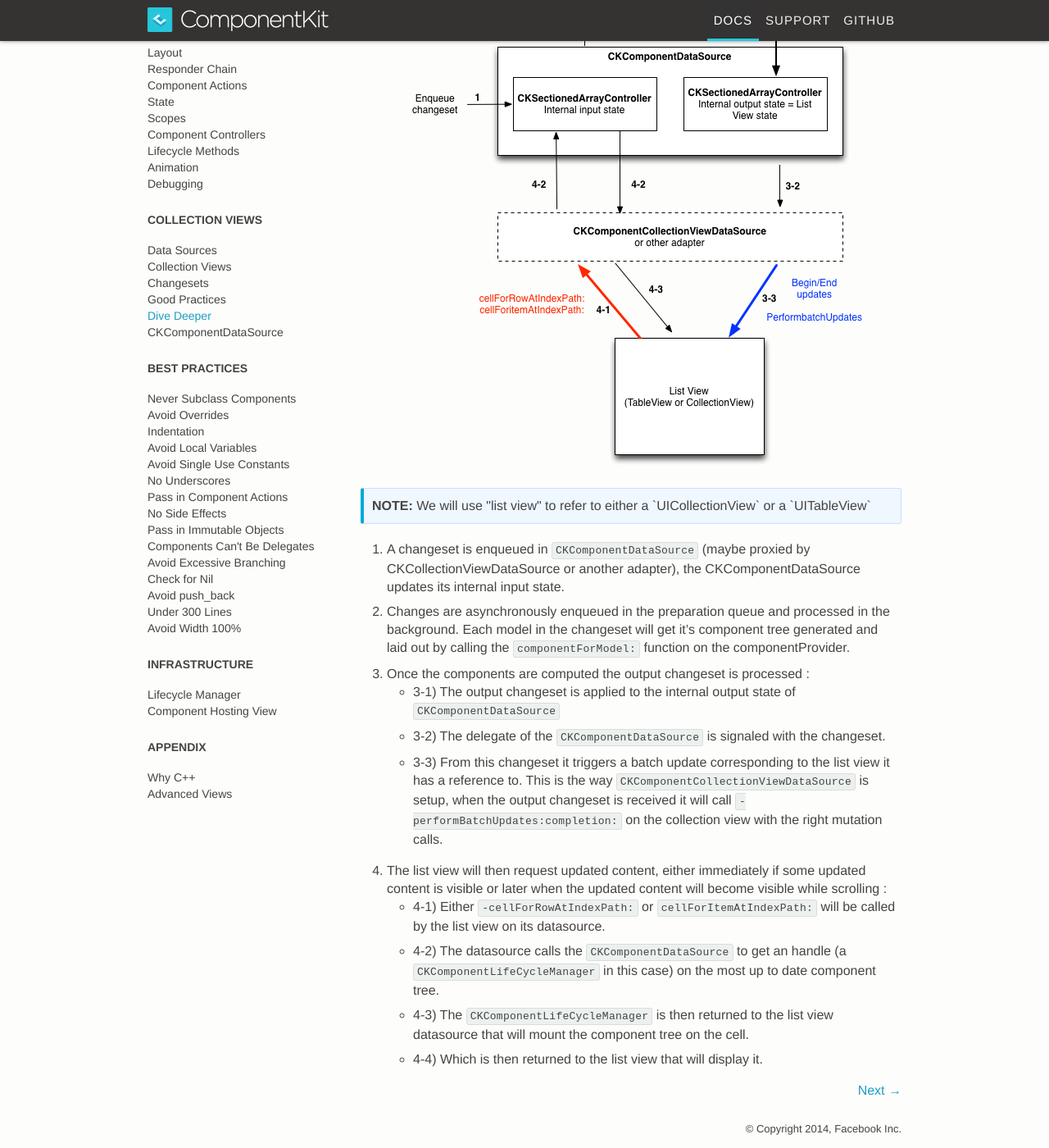
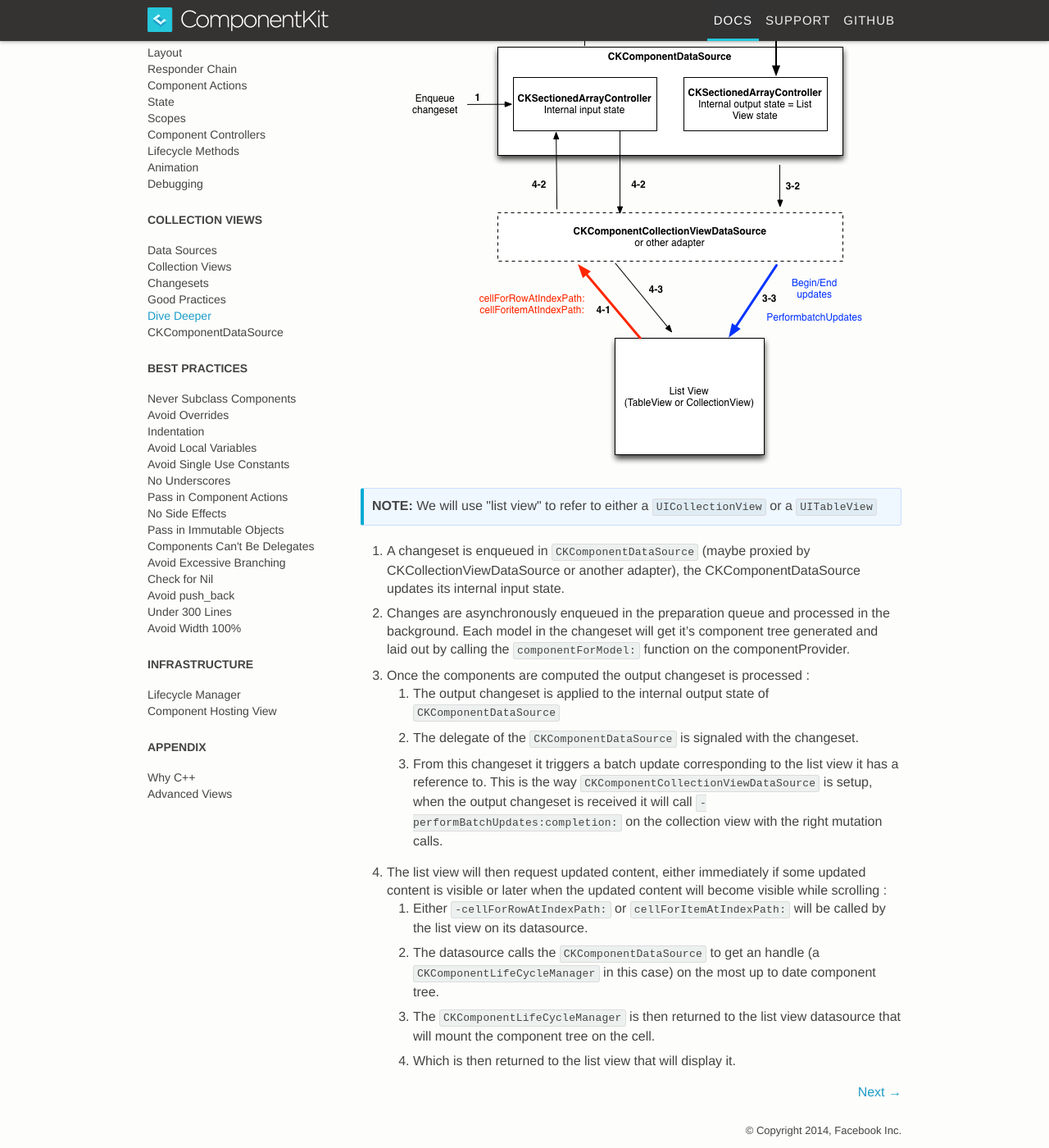
Before and after one commit to dstnbrkr/componentkit, a Jekyll site: the page built from _docs/ckcomponentdatasource-explained.md, in a window 1280 px wide and 1400 px high, scrolled down 224 px. Shown: the whole window at 82% size. Built offline with Jekyll 4.4.1, drawn with Linux system fonts in a browser that asks for light colours; Markdown is read by kramdown in place of the engine named in the settings; comment, search, counter and statistics services are not loaded.

Commit message:
Datasource update.

```diff
--- a/_docs/ckcomponentdatasource-explained.md
+++ b/_docs/ckcomponentdatasource-explained.md
@@ -4,22 +4,22 @@
 permalink: /docs/ckcomponentdatasource-explained.html
 ---
 
-![Overwiew of the datasource](/static/images/datasource.png)
+<img src="/static/images/datasource.png" alt="Overwiew of the datasource" width ="583" height="672">
 
 <div class="note">
   <p>
-		We will use "list view" to refer to either a `UICollectionView` or a `UITableView`
+    We will use "list view" to refer to either a <code>UICollectionView</code> or a <code>UITableView</code>
   </p>
 </div>
 
 1. A changeset is enqueued in `CKComponentDataSource` (maybe proxied by CKCollectionViewDataSource or another adapter), the CKComponentDataSource updates its internal input state.
 2. Changes are asynchronously enqueued in the preparation queue and processed in the background. Each model in the changeset will get it's component tree generated and laid out by calling the `componentForModel:` function on the componentProvider.
 3. Once the components are computed the output changeset is processed :
-    * 3-1) The output changeset is applied to the internal output state of `CKComponentDataSource`
-    * 3-2) The delegate of the `CKComponentDataSource` is signaled with the changeset.
-    * 3-3) From this changeset it triggers a batch update corresponding to the list view it has a reference to. This is the way `CKComponentCollectionViewDataSource` is setup, when the output changeset is received it will call `- performBatchUpdates:completion:` on the collection view with the right mutation calls.
+    1. The output changeset is applied to the internal output state of `CKComponentDataSource`
+    2. The delegate of the `CKComponentDataSource` is signaled with the changeset.
+    3. From this changeset it triggers a batch update corresponding to the list view it has a reference to. This is the way `CKComponentCollectionViewDataSource` is setup, when the output changeset is received it will call `- performBatchUpdates:completion:` on the collection view with the right mutation calls.
 4. The list view will then request updated content, either immediately if some updated content is visible or later when the updated content will become visible while scrolling :
-   * 4-1) Either `-cellForRowAtIndexPath:` or `cellForItemAtIndexPath:` will be called by the list view on its datasource.
-   * 4-2) The datasource calls the `CKComponentDataSource` to get an handle (a `CKComponentLifeCycleManager` in this case) on the most up to date component tree.
-   * 4-3) The `CKComponentLifeCycleManager` is then returned to the list view datasource that will mount the component tree on the cell.
-   * 4-4) Which is then returned to the list view that will display it.
+    1. Either `-cellForRowAtIndexPath:` or `cellForItemAtIndexPath:` will be called by the list view on its datasource.
+    2. The datasource calls the `CKComponentDataSource` to get an handle (a `CKComponentLifeCycleManager` in this case) on the most up to date component tree.
+    3. The `CKComponentLifeCycleManager` is then returned to the list view datasource that will mount the component tree on the cell.
+    4. Which is then returned to the list view that will display it.
```
